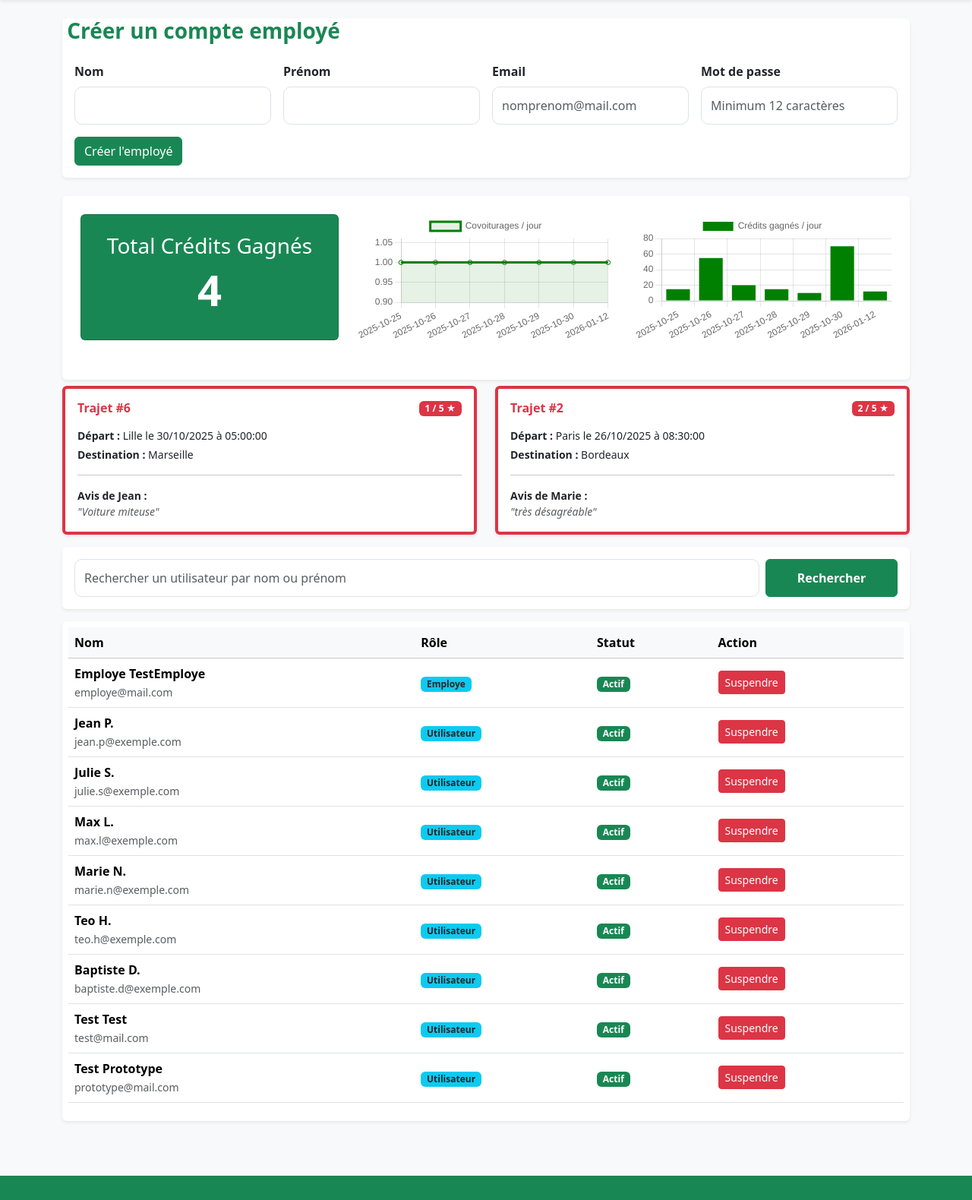
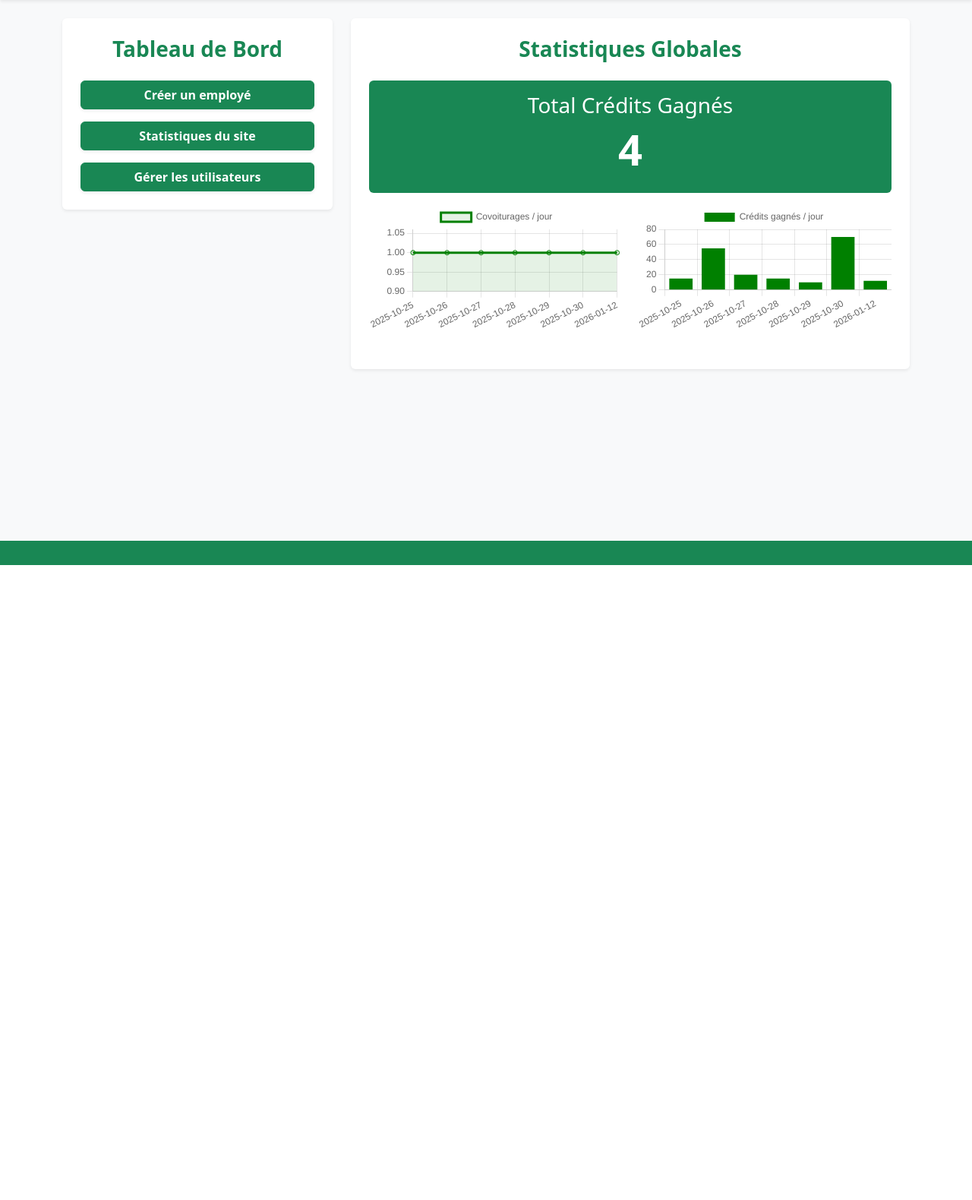
Before and after one commit to Nidor93/Projet-Ecoride, a PHP site: page /profil_admin.php in a window 1280 px wide. Shown: the part 56-1636 px from the top of the page at 76% size. After the commit the page ends 800 px from the top, so only its background shows below. Run offline with PHP 8.4, Linux system fonts and the light colour scheme; a user stored in the database is signed in; data comes from the database, SQL or seed files in the repository.

Commit message:
Refonce graphique de l'espace administrateur afin de le rendre plus moderne et agréable d'utilisation.

```diff
--- a/PHP/profil_admin.php
+++ b/PHP/profil_admin.php
@@ -88,37 +88,107 @@ $incidents = $stmt_incidents->fetchAll();
         </div>
     </div>
 </nav>
-<div class="main-content container my-4">
-    <div class="card border-0 shadow-sm mb-4">
-        <h3 class="col-md-4 text-center fw-bold text-success">Créer un compte employé</h3>
-        <div class="card-body">
+
+<div class="main-content container py-4">
+    <div class="row">
+        <div class="col-lg-4">
+            <div class="card border-0 shadow-sm text-center p-4 mb-4 sticky-top" style="top: 20px;">
+                <h3 class="fw-bold text-success mb-4">Tableau de Bord</h3>
+                <div class="d-grid gap-3">
+                    <button class="btn btn-success fw-bold shadow-sm" data-bs-toggle="collapse" data-bs-target="#collapseCree">
+                        <i class="bi bi-person-plus"></i> Créer un employé
+                    </button>
+                    <button class="btn btn-success fw-bold shadow-sm" data-bs-toggle="collapse" data-bs-target="#collapseStats">
+                        <i class="bi bi-graph-up"></i> Statistiques du site
+                    </button>
+                    <button class="btn btn-success fw-bold shadow-sm" data-bs-toggle="collapse" data-bs-target="#collapseUtilisateurs">
+                        <i class="bi bi-shield-lock"></i> Gérer les utilisateurs
+                    </button>
+                </div>
+            </div>
+        </div>
+
+        <div class="col-lg-8">
+
+            <div class="collapse mb-4" id="collapseCree" data-bs-parent=".main-content">
+                <div class="card border-0 shadow-sm p-4">
+                    <h3 class="fw-bold text-success text-center mb-4">Créer un compte employé</h3>
                     <?php if (isset($_GET['success'])): ?>
                         <div class="alert alert-success">Le compte employé a été créé avec succès !</div>
                     <?php endif; ?>
-
                     <?php if (isset($_GET['error'])): ?>
                         <div class="alert alert-danger">
-                    <?php
-                        echo ($_GET['error'] === 'email_existant') ? "Cet email est déjà utilisé." : "Une erreur est survenue lors de la création.";
-                    ?>
+                            <?= ($_GET['error'] === 'email_existant') ? "Cet email est déjà utilisé." : "Une erreur est survenue lors de la création."; ?>
                         </div>
                     <?php endif; ?>
                     <?php include("../form/creer_employe_form.html"); ?>
-
                 </div>
             </div>
-    <div class="card border-0 shadow-sm p-4 mb-2">
-        <div class="row mb-4">
-            <div class="col-md-4 text-center">
-                <div class="card bg-success text-white p-4">
+
+            <div class="collapse show mb-4" id="collapseStats" data-bs-parent=".main-content">
+                <div class="card border-0 shadow-sm p-4">
+                    <h3 class="fw-bold text-success text-center mb-4">Statistiques Globales</h3>
+                    <div class="row g-3 mb-4">
+                        <div class="col-12 text-center">
+                            <div class="card bg-success text-white p-3 border-0">
                                 <h3>Total Crédits Gagnés</h3>
-                    <h1 class="display-4 fw-bold"><?php echo number_format($total_credits, 0, '.', ' '); ?></h1>
+                                <h1 class="display-4 fw-bold"><?= number_format($total_credits, 0, '.', ' '); ?></h1>
                             </div>
                         </div>
-            <div class="col-md-8">
-                <div class="row">
                         <div class="col-md-6"><canvas id="chartTrajets"></canvas></div>
                         <div class="col-md-6"><canvas id="chartGains"></canvas></div>
+                    </div>
+                </div>
+            </div>
+
+            <div class="collapse mb-4" id="collapseUtilisateurs" data-bs-parent=".main-content">
+                <div class="card border-0 shadow-sm p-4">
+                    <h3 class="fw-bold text-danger text-center mb-4">Modération Utilisateurs</h3>
+                    <?php include('../components/litige_card.php') ?>
+
+                    <form action="profil_admin.php" method="GET" class="row g-2 mb-4 mt-2">
+                        <div class="col-md-9">
+                            <input type="text" name="nom" class="form-control" placeholder="Rechercher un nom ou prénom..." value="<?= htmlspecialchars($search ?? ''); ?>">
+                        </div>
+                        <div class="col-md-3 d-grid">
+                            <button type="submit" class="btn btn-success fw-bold">Rechercher</button>
+                        </div>
+                    </form>
+
+                    <div class="table-responsive">
+                        <table class="table align-middle">
+                            <thead class="table-light">
+                                <tr>
+                                    <th>Nom</th>
+                                    <th>Rôle</th>
+                                    <th>Statut</th>
+                                    <th>Action</th>
+                                </tr>
+                            </thead>
+                            <tbody>
+                                <?php if (empty($users)): ?>
+                                    <tr><td colspan="4" class="text-center py-4">Aucun utilisateur trouvé.</td></tr>
+                                <?php else: ?>
+                                    <?php foreach($users as $u): ?>
+                                    <tr>
+                                        <td>
+                                            <div class="fw-bold"><?= htmlspecialchars($u['prenom'].' '.$u['nom']); ?></div>
+                                            <small class="text-muted"><?= htmlspecialchars($u['email']); ?></small>
+                                        </td>
+                                        <td><span class="badge bg-info text-dark"><?= ucfirst($u['role']); ?></span></td>
+                                        <td><?= ($u['est_suspendu']) ? '<span class="badge bg-danger">Suspendu</span>' : '<span class="badge bg-success">Actif</span>'; ?></td>
+                                        <td>
+                                            <a href="profil_admin.php?suspendre_id=<?= $u['utilisateur_id']; ?>" class="btn btn-sm <?= ($u['est_suspendu']) ? 'btn-success' : 'btn-danger'; ?>">
+                                                <?= ($u['est_suspendu']) ? 'Réactiver' : 'Suspendre'; ?>
+                                            </a>
+                                        </td>
+                                    </tr>
+                                    <?php endforeach; ?>
+                                <?php endif; ?>
+                            </tbody>
+                        </table>
+                    </div>
+                </div>
             </div>
         </div>
     </div>
@@ -158,66 +228,6 @@ $incidents = $stmt_incidents->fetchAll();
     .catch(error => console.error('Erreur lors du chargement des stats:', error));
 </script>
 
-<?php include('../components/litige_card.php') ?>
-
-    <div class="card border-0 shadow-sm p-3 mb-3">
-    <form action="profil_admin.php" method="GET" class="row g-2">
-        <div class="col-md-10">
-            <input type="text" name="nom" class="form-control" placeholder="Rechercher un utilisateur par nom ou prénom" value="<?php echo htmlspecialchars($search); ?>">
-        </div>
-        <div class="col-md-2 d-grid">
-            <button type="submit" class="btn btn-success fw-bold">Rechercher</button>
-        </div>
-        <?php if($search !== ''): ?>
-            <div class="col-12 mt-2">
-                <a href="profil_admin.php" class="text-decoration-none small text-muted">← Réinitialiser la recherche</a>
-            </div>
-        <?php endif; ?>
-    </form>
-</div>
-
-    <div class="card border-0 shadow-sm p-2 mb-5">
-        <table class="table align-middle">
-            <thead class="table-light">
-                <tr>
-                    <th>Nom</th>
-                    <th>Rôle</th>
-                    <th>Statut</th>
-                    <th>Action</th>
-                </tr>
-            </thead>
-            <tbody>
-                <?php if (empty($users)): ?>
-                    <tr>
-                        <td colspan="4" class="text-center py-5">
-                            <i class="bi bi-person-x h1 text-muted"></i>
-                            <p class="mt-3">Aucun utilisateur trouvé pour "<strong><?php echo htmlspecialchars($search); ?></strong>".</p>
-                        </td>
-                    </tr>
-                <?php else: ?>
-                    <?php foreach($users as $u): ?>
-                    <tr>
-                        <td>
-                            <div class="fw-bold"><?php echo htmlspecialchars($u['prenom'].' '.$u['nom']); ?></div>
-                            <small class="text-muted"><?php echo htmlspecialchars($u['email']); ?></small>
-                        </td>
-                        <td><span class="badge bg-info text-dark"><?php echo ucfirst($u['role']); ?></span></td>
-                        <td>
-                            <?php echo ($u['est_suspendu']) ? '<span class="badge bg-danger">Suspendu</span>' : '<span class="badge bg-success">Actif</span>'; ?>
-                        </td>
-                        <td>
-                            <a href="profil_admin.php?suspendre_id=<?php echo $u['utilisateur_id']; ?>"class="btn btn-sm <?php echo ($u['est_suspendu']) ? 'btn-success' : 'btn-danger'; ?>">
-                           <?php echo ($u['est_suspendu']) ? 'Réactiver' : 'Suspendre'; ?>
-                        </a>
-                        </td>
-                    </tr>
-                    <?php endforeach; ?>
-                <?php endif; ?>
-            </tbody>
-        </table>
-    </div>
-</div>
-
 <footer class="bg-success text-white text-center py-3 mt-auto">
 </footer>
 
```
Also changed, not shown: PHP/check_messages.php (+5 -7 lines), PHP/details.php (+7 -9 lines), PHP/profil_employe.php (+4 -16 lines), PHP/supprimer_trajet.php (+5 -7 lines), PHP/supprimer_voiture.php (+5 -7 lines). Lines whose indentation alone changed are shown as unchanged.
